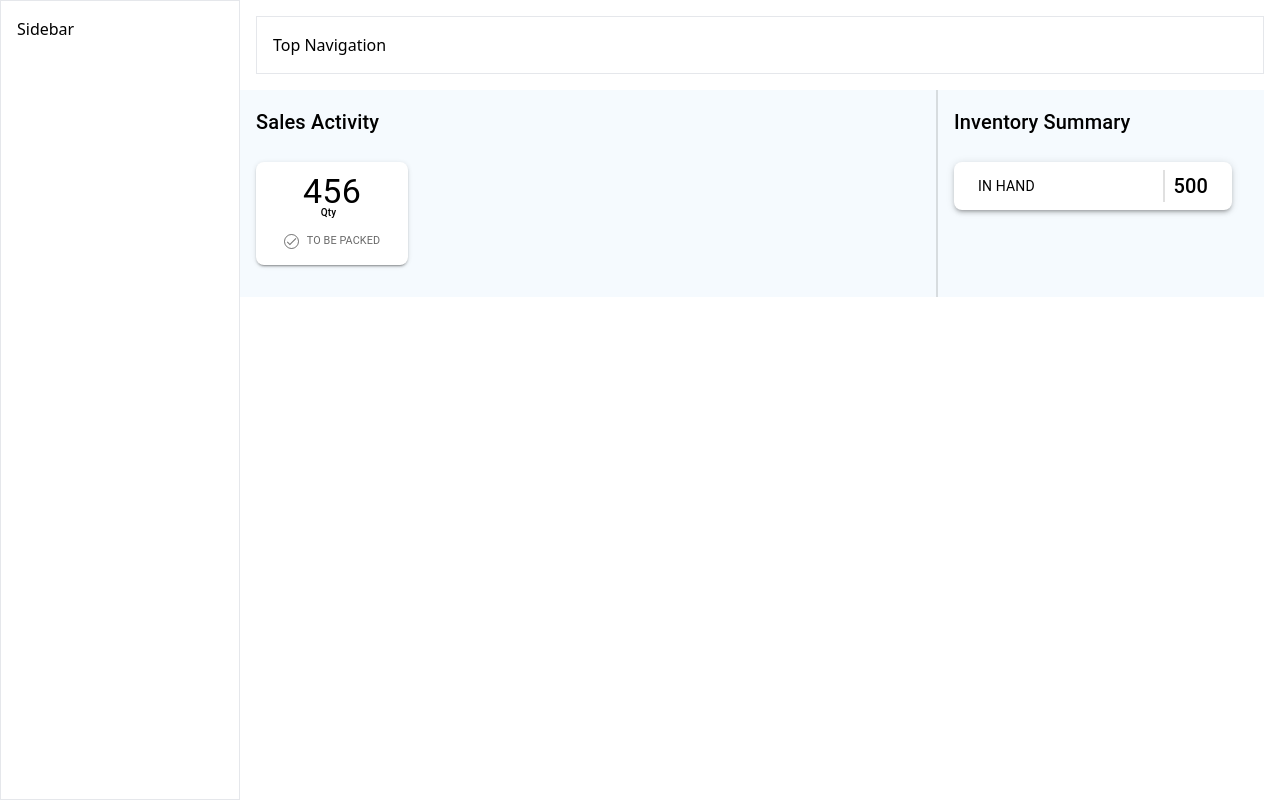
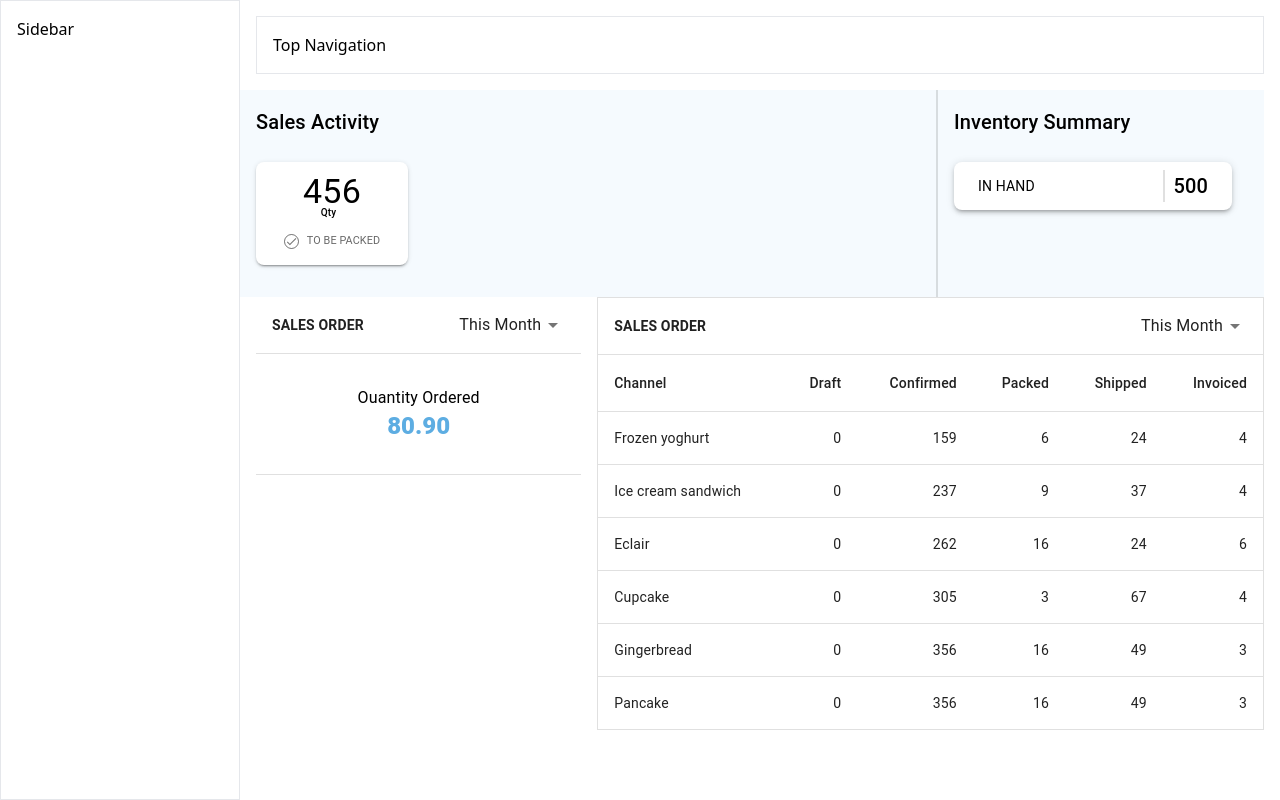
Before and after one commit to Strangeal/front-trakade, a React (Vite) app: page / in a window 1280 px wide. Built offline with nearby package versions, Linux system fonts and the light colour scheme.

Commit message:
Import sales activity component

```diff
--- a/src/pages/dashboard/Home.tsx
+++ b/src/pages/dashboard/Home.tsx
@@ -1,5 +1,6 @@
 import { SideBar, TopNavigation } from "../../components/dashboard";
 import SaleAct from "../../components/dashboard/SaleAct";
+import SalesOrder from "../../components/dashboard/SalesOrder";
 import styles from "../../styles/Home.module.css";
 
 const Home = () => {
@@ -12,6 +13,7 @@ const Home = () => {
 
         <div className="my-8">
           <SaleAct />
+          <SalesOrder />
         </div>
       </div>
     </section>
```
